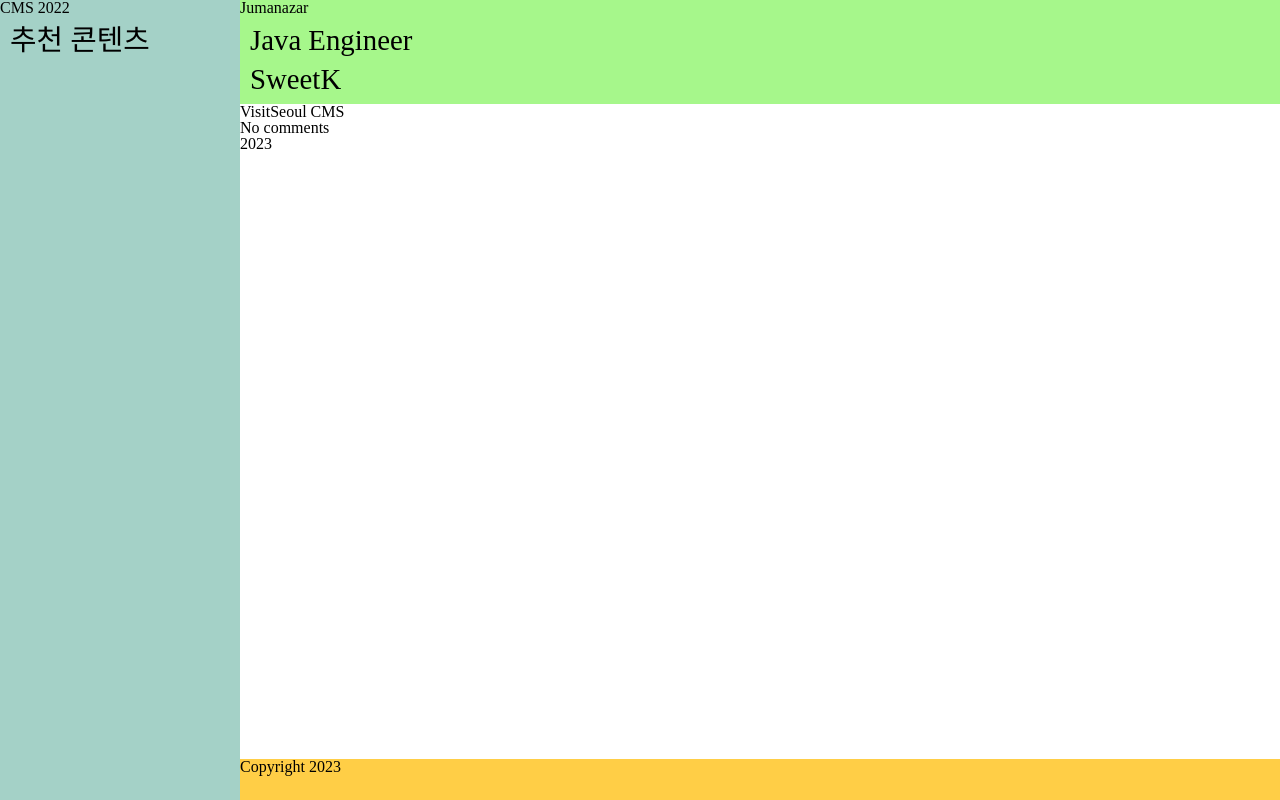
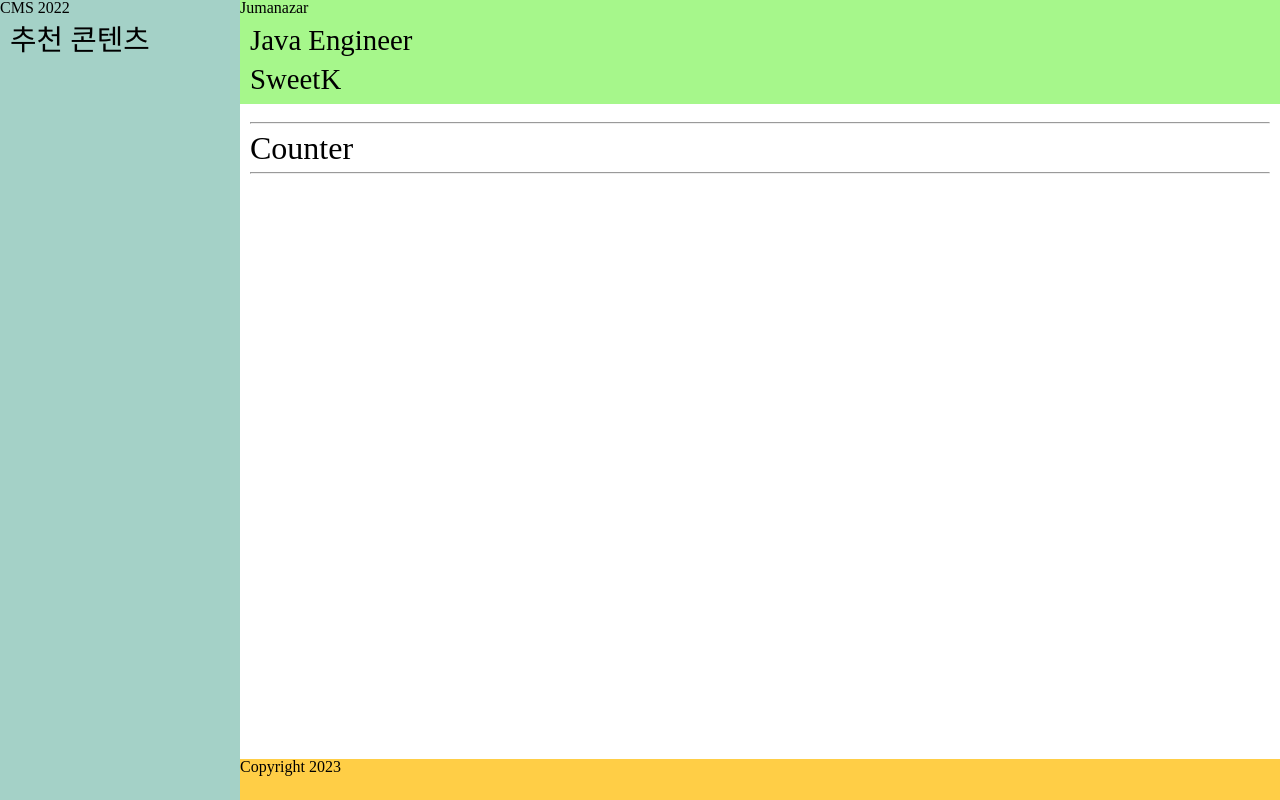
Before and after one commit to jsr1611/react-practice, a React (Create React App) app in the folder react-standard/: page / in a window 1280 px wide. Built offline with nearby package versions, Linux system fonts and the light colour scheme; the HTML template or start-up script is replaced by a standard one; a web font is replaced by a local one.

Commit message:
added components dir, Counter as a sample for useState hook usage sample

```diff
--- /dev/null
+++ b/react-standard/src/components/Counter.tsx
@@ -0,0 +1,34 @@
+/**
+ * @description Counter Component
+ * @see https://jumanazar.uz/react-practice
+ *
+ */
+
+import { useState } from "react";
+import styled from "styled-components";
+
+const Wrap = styled.div`
+    padding: 10px;
+    h1 {
+        font-size: 2em;
+    }
+`;
+
+function Counter() {
+    //state
+    //read-only, update
+    const [count, setCount] = useState<number>(0);
+
+    //view
+    return (
+        <>
+            <Wrap>
+                <hr />
+                <h1>Counter</h1>
+                <hr />
+            </Wrap>
+        </>
+    );
+}
+
+export default Counter;
--- a/react-standard/src/layout/Contents.tsx
+++ b/react-standard/src/layout/Contents.tsx
@@ -1,3 +1,4 @@
+import Counter from "@/components/Counter";
 import styled from "styled-components";
 
 type Props = {
@@ -18,15 +19,7 @@ const ContentsContainer = styled.main`
 function Contents({ title, description, version }: Props) {
     return (
         <ContentsContainer>
-            <h1>{title}</h1>
-            <ul>
-                <li>
-                    <h1>{description}</h1>
-                </li>
-                <li>
-                    <h1>{version}</h1>
-                </li>
-            </ul>
+            <Counter />
         </ContentsContainer>
     );
 }
```
